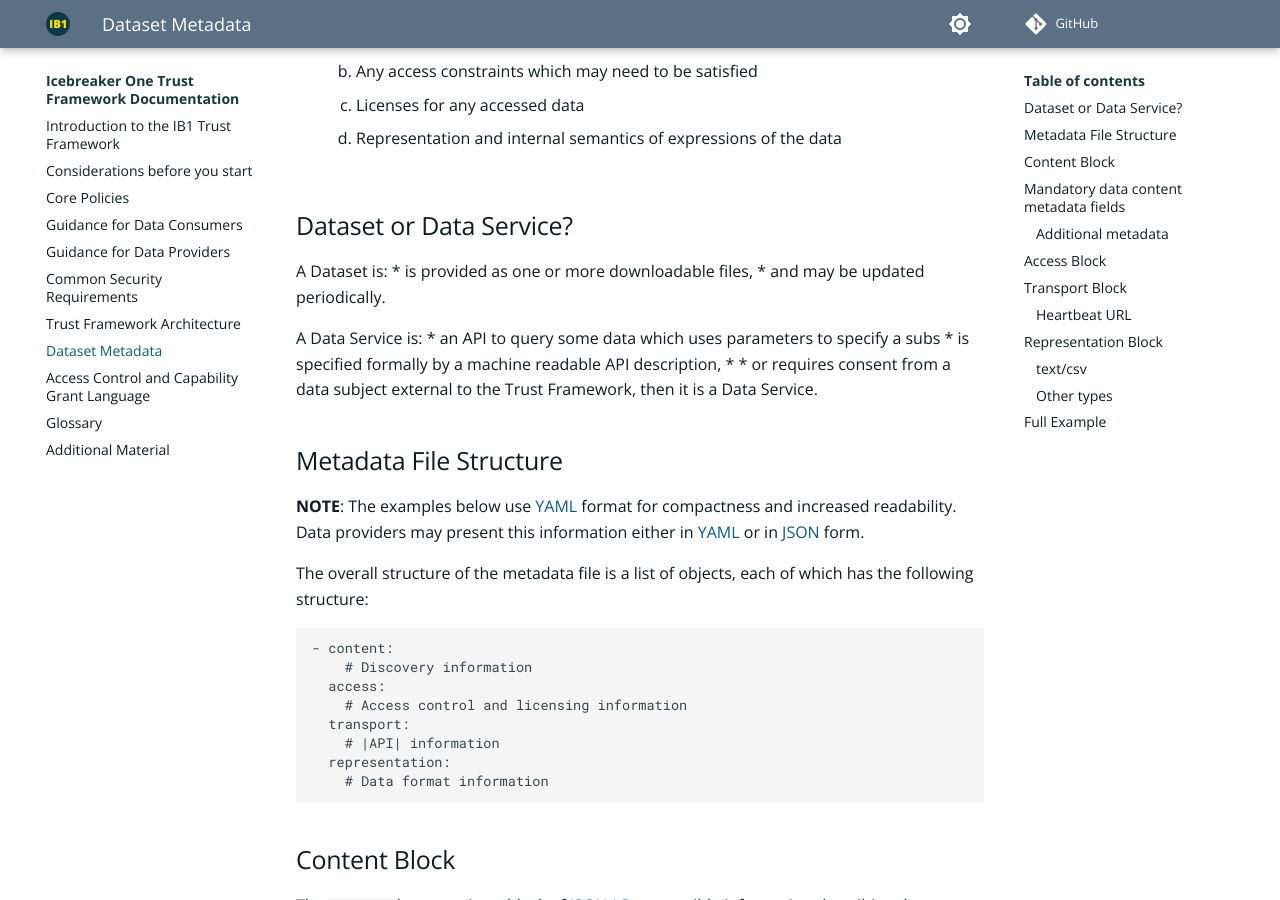
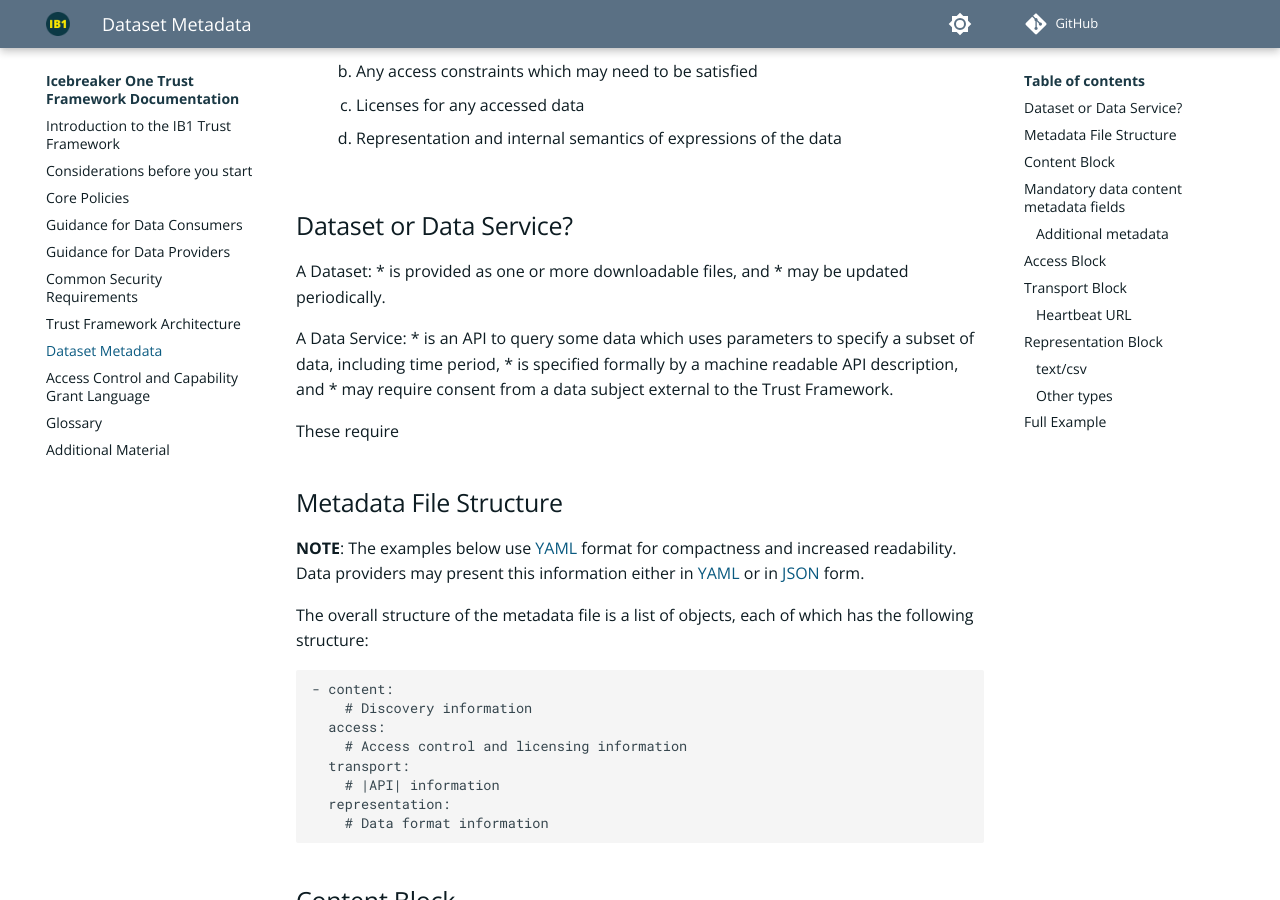
Before and after one commit to icebreakerone/ib1-technical-docs, an MkDocs documentation site: the page built from docs/metadata.md, in a window 1280 px wide and 900 px high, scrolled down 330 px. Built offline with MkDocs 1.6.1 and Material for MkDocs 9.7.7, drawn with Linux system fonts in a browser that asks for light colours; plug-ins that fetch from the network failed and are left out; comment, search, counter and statistics services are not loaded; the version menu is left out.

Commit message:
docs/metadata.md updated from https://stackedit.net/

```diff
--- a/docs/metadata.md
+++ b/docs/metadata.md
@@ -24,15 +24,16 @@ searching for particular kinds of data.
 
 ## Dataset or Data Service?
 
-A Dataset is:
-* is provided as one or more downloadable files,
-* and may be updated periodically.
+A Dataset:
+* is provided as one or more downloadable files, and
+* may be updated periodically.
 
-A Data Service is:
-* an API to query some data which uses parameters to specify a subs
-* is specified formally by a machine readable API description,
-*
-*  or requires consent from a data subject external to the Trust Framework, then it is a Data Service.
+A Data Service:
+* is an API to query some data which uses parameters to specify a subset of data, including time period,
+* is specified formally by a machine readable API description, and
+* may require consent from a data subject external to the Trust Framework.
+
+These require
 
 ## Metadata File Structure
 
```
Also changed, not shown: other parts of docs/metadata.md (+2 -2 lines).
